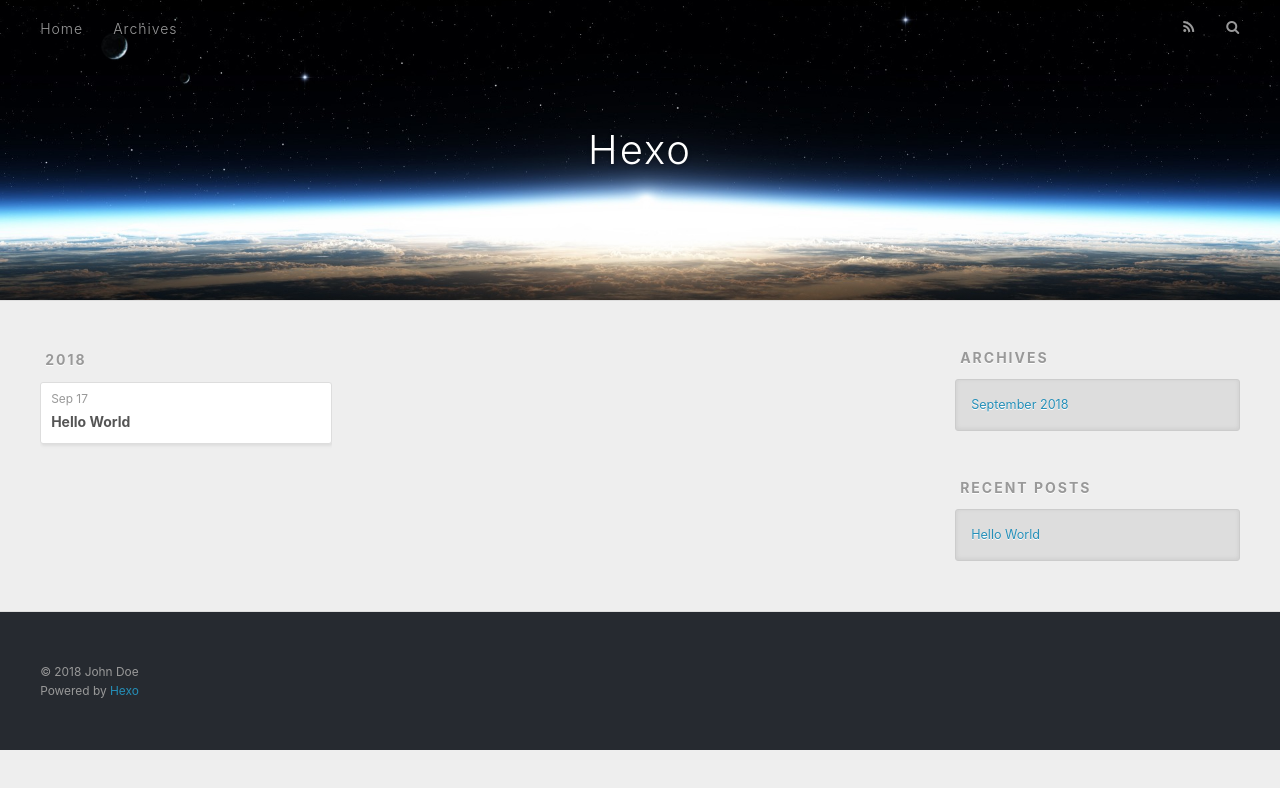
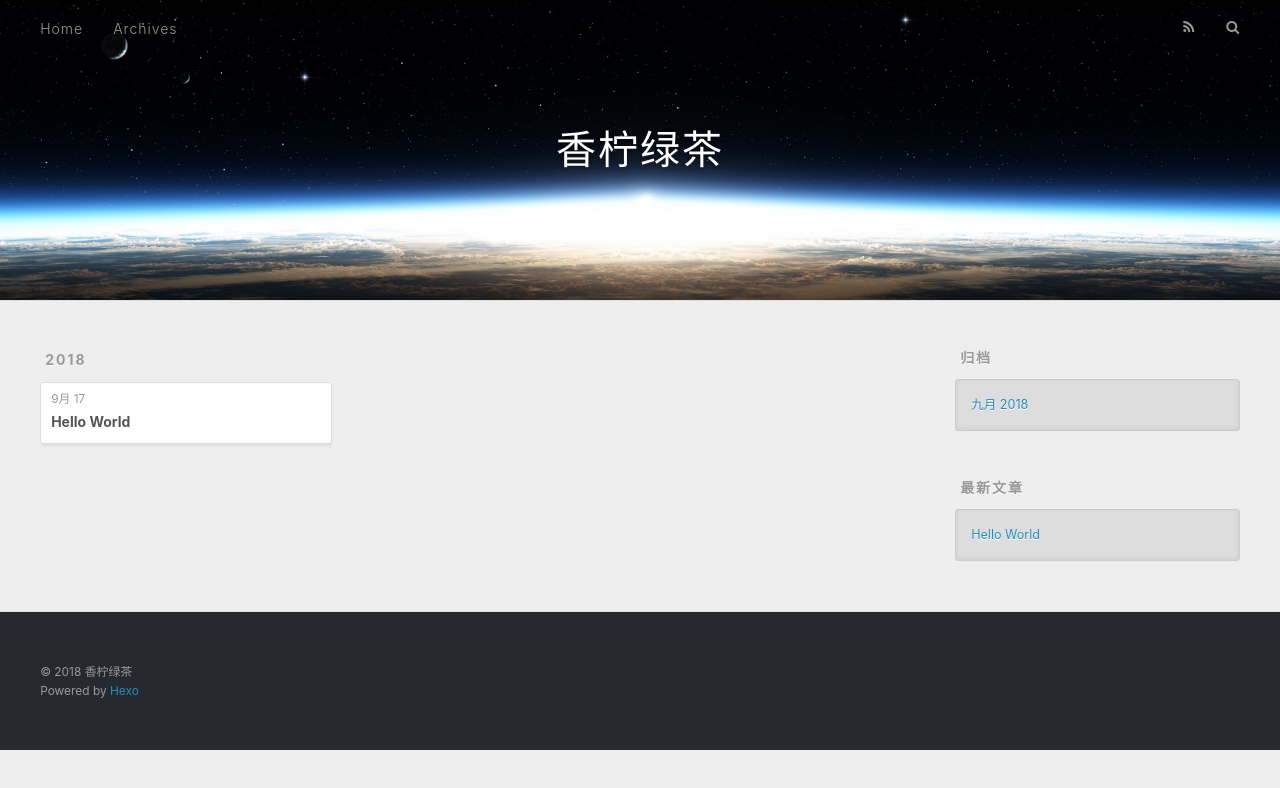
Before and after one commit to TNT-Likely/TNT-Likely.github.io, a plain HTML site: page archives/index.html in a window 1280 px wide. Drawn offline with nearby package versions, Linux system fonts and the light colour scheme.

Commit message:
Site updated: 2018-09-20 12:00:11

```diff
--- a/archives/index.html
+++ b/archives/index.html
@@ -5,17 +5,17 @@
 
 
 
-  <title>Archives | Hexo</title>
+  <title>归档 | 香柠绿茶</title>
   <meta name="viewport" content="width=device-width, initial-scale=1, maximum-scale=1">
   <meta property="og:type" content="website">
-<meta property="og:title" content="Hexo">
+<meta property="og:title" content="香柠绿茶">
 <meta property="og:url" content="http://yoursite.com/archives/index.html">
-<meta property="og:site_name" content="Hexo">
-<meta property="og:locale" content="default">
+<meta property="og:site_name" content="香柠绿茶">
+<meta property="og:locale" content="zh-CN">
 <meta name="twitter:card" content="summary">
-<meta name="twitter:title" content="Hexo">
+<meta name="twitter:title" content="香柠绿茶">
 
-    <link rel="alternate" href="/atom.xml" title="Hexo" type="application/atom+xml">
+    <link rel="alternate" href="/atom.xml" title="香柠绿茶" type="application/atom+xml">
 
 
     <link rel="icon" href="/favicon.png">
@@ -34,7 +34,7 @@
   <div id="header-outer" class="outer">
     <div id="header-title" class="inner">
       <h1 id="logo-wrap">
-        <a href="/" id="logo">Hexo</a>
+        <a href="/" id="logo">香柠绿茶</a>
       </h1>
 
     </div>
@@ -51,7 +51,7 @@
 
           <a id="nav-rss-link" class="nav-icon" href="/atom.xml" title="RSS Feed"></a>
 
-        <a id="nav-search-btn" class="nav-icon" title="Search"></a>
+        <a id="nav-search-btn" class="nav-icon" title="搜索"></a>
       </nav>
       <div id="search-form-wrap">
         <form action="//google.com/search" method="get" accept-charset="UTF-8" class="search-form"><input type="search" name="q" class="search-form-input" placeholder="Search"><button type="submit" class="search-form-submit">&#xF002;</button><input type="hidden" name="sitesearch" value="http://yoursite.com"></form>
@@ -77,7 +77,7 @@
   <div class="archive-article-inner">
     <header class="archive-article-header">
       <a href="/2018/09/17/hello-world/" class="archive-article-date">
-  <time datetime="2018-09-17T08:39:24.077Z" itemprop="datePublished">Sep 17</time>
+  <time datetime="2018-09-17T08:39:24.077Z" itemprop="datePublished">9月 17</time>
 </a>
 
 
@@ -109,9 +109,9 @@
 
 
   <div class="widget-wrap">
-    <h3 class="widget-title">Archives</h3>
+    <h3 class="widget-title">归档</h3>
     <div class="widget">
-      <ul class="archive-list"><li class="archive-list-item"><a class="archive-list-link" href="/archives/2018/09/">September 2018</a></li></ul>
+      <ul class="archive-list"><li class="archive-list-item"><a class="archive-list-link" href="/archives/2018/09/">九月 2018</a></li></ul>
     </div>
   </div>
 
@@ -119,7 +119,7 @@
 
 
   <div class="widget-wrap">
-    <h3 class="widget-title">Recent Posts</h3>
+    <h3 class="widget-title">最新文章</h3>
     <div class="widget">
       <ul>
 
@@ -139,7 +139,7 @@
 
   <div class="outer">
     <div id="footer-info" class="inner">
-      &copy; 2018 John Doe<br>
+      &copy; 2018 香柠绿茶<br>
       Powered by <a href="http://hexo.io/" target="_blank">Hexo</a>
     </div>
   </div>
```
Also changed, not shown: 2018/09/17/hello-world/index.html (+11 -11 lines), archives/2018/09/index.html (+13 -13 lines), archives/2018/index.html (+13 -13 lines), index.html (+13 -13 lines).
